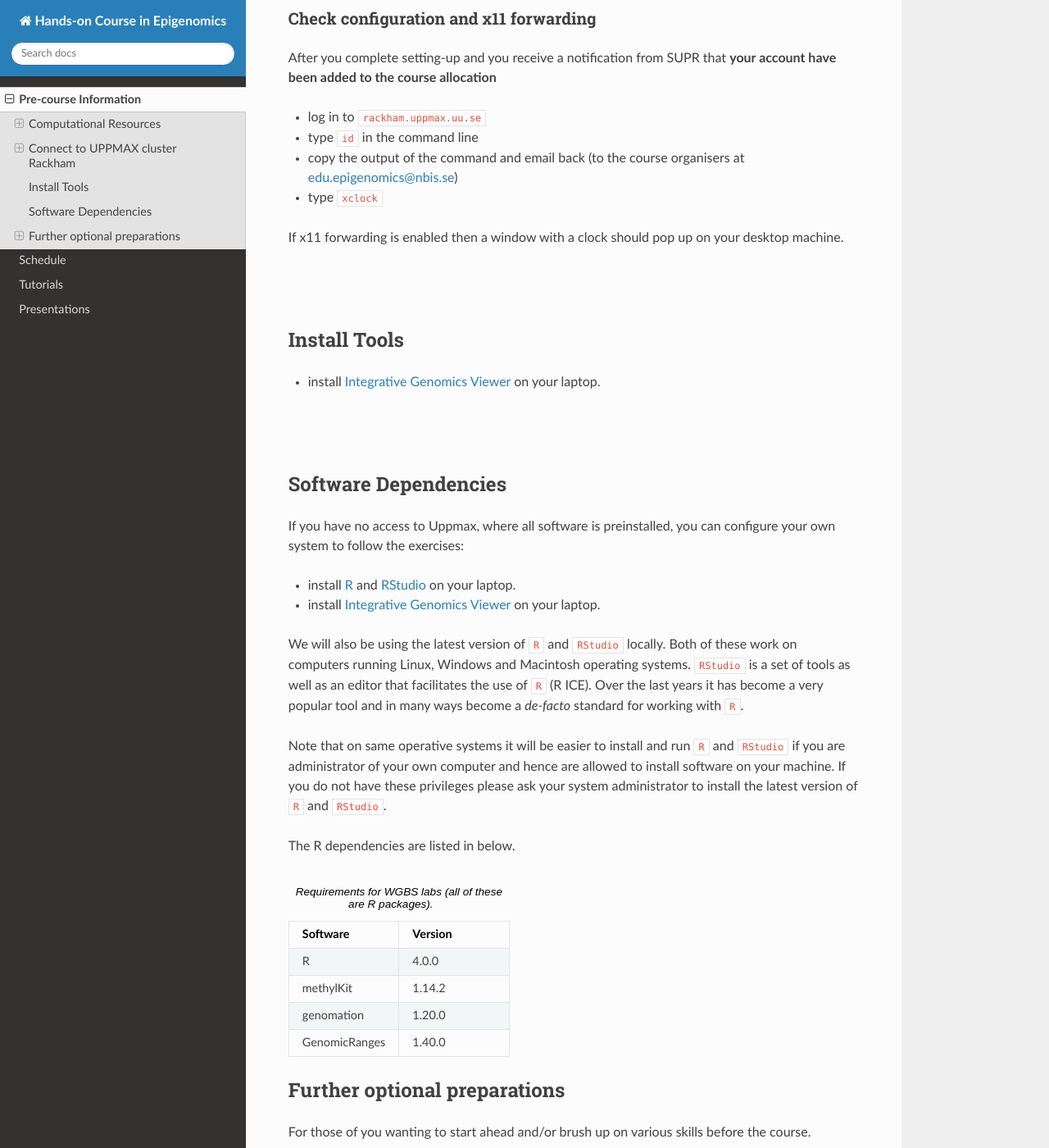
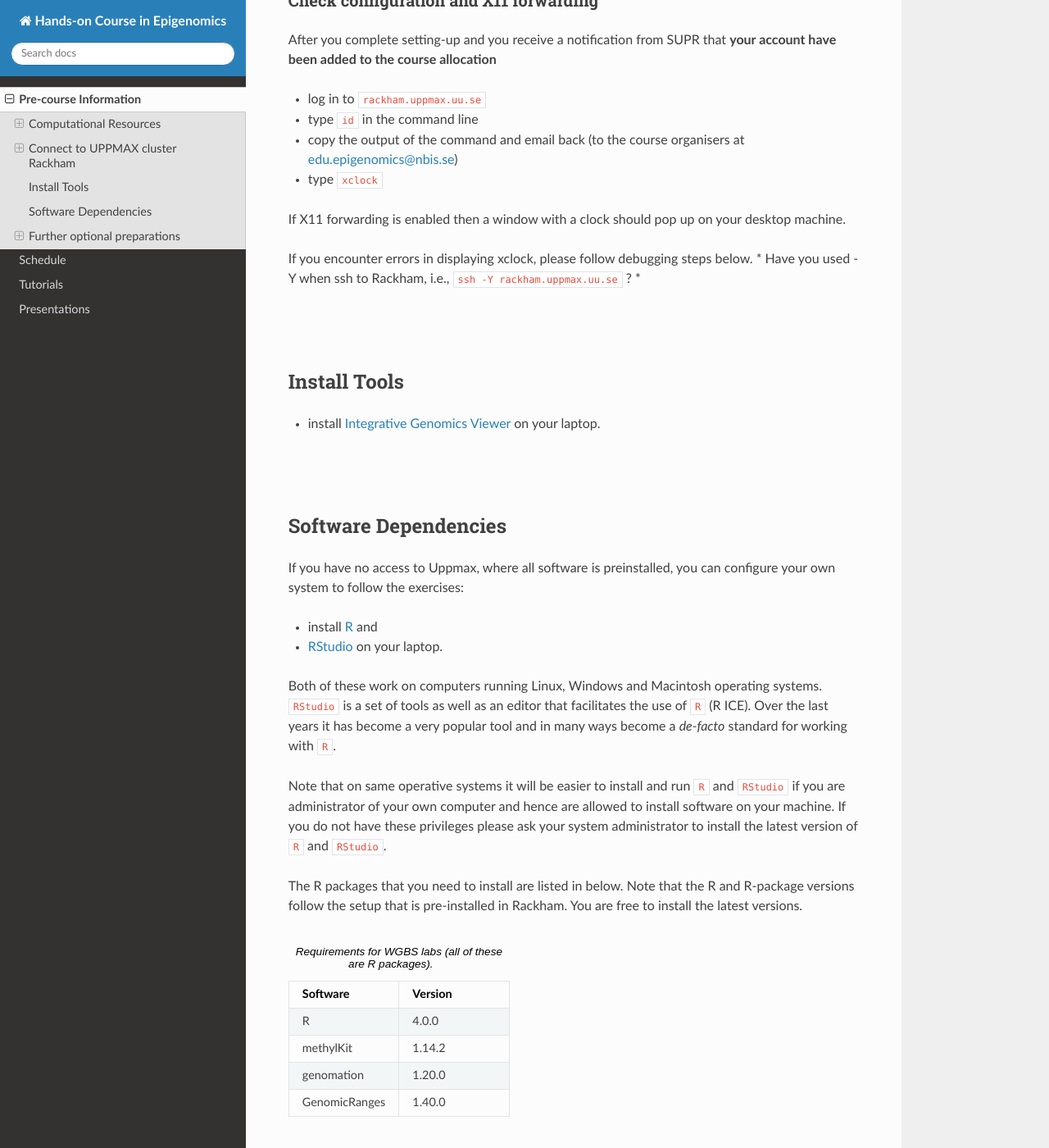
Before and after one commit to NBISweden/ngi-nbis-epigenomics-hands-on, a Sphinx documentation site: the page built from docs/content/precourse.rst, in a window 1280 px wide and 1400 px high, scrolled down 2435 px. Shown: the whole window at 82% size. Built offline with Sphinx 7.4.7 and the Read the Docs theme 3.1.0, drawn with Linux system fonts in a browser that asks for light colours; some of the changed text lies outside the part shown.

Commit message:
Refine UPPMAX setup instructions and formatting
Updated formatting and improved clarity in instructions for setting up UPPMAX 2FA and X11 forwarding. Adjusted text for consistency and readability.

```diff
--- a/docs/content/precourse.rst
+++ b/docs/content/precourse.rst
@@ -54,11 +54,11 @@
 Note that it might take up to 2 working days for your account to be created.  You will then receive 2 emails with information on how to login to UPPMAX.
 To apply, please follow this `instruction <https://docs.uppmax.uu.se/getting_started/user_account/#apply-for-an-account-at-uppmax>`_.
 
-:raw-html:`<br />`
-:raw-html:`<br />`
 
-It is also important to set-up your UPPMAX 2FA, please follow the instruction
-`here <https://docs.uppmax.uu.se/getting_started/get_uppmax_2fa/>`_.
+Set-up your UPPMAX 2FA
+------------------------
+
+Please follow the instruction `here <https://docs.uppmax.uu.se/getting_started/get_uppmax_2fa/>`_.
 
 
 Connect to UPPMAX cluster Rackham
@@ -122,7 +122,7 @@
 
 
 
-Check configuration and x11 forwarding
+Check configuration and X11 forwarding
 --------------------
 
 After you complete setting-up and you receive a notification from SUPR that **your account have been added to the course allocation**
@@ -135,7 +135,12 @@
 
 * type ``xclock``
 
-If x11 forwarding is enabled then a window with a clock should pop up on your desktop machine.
+If X11 forwarding is enabled then a window with a clock should pop up on your desktop machine.
+
+If you encounter errors in displaying xclock, please follow debugging steps below.
+* Have you used -Y when ssh to Rackham, i.e., ``ssh -Y rackham.uppmax.uu.se`` ?
+*
+
 
 
 :raw-html:`<br />`
@@ -160,16 +165,16 @@
 If you have no access to Uppmax, where all software is preinstalled, you can configure your own system to follow the exercises:
 
 
-- install `R <https://cran.r-project.org/>`_ and `RStudio <https://rstudio.com/>`_ on your laptop.
+- install `R <https://cran.r-project.org/>`_ and
+- `RStudio <https://rstudio.com/>`_ on your laptop.
 
-- install `Integrative Genomics Viewer <https://software.broadinstitute.org/software/igv/>`_ on your laptop.
 
-We will also be using the latest version of ``R`` and ``RStudio`` locally. Both of these work on computers running Linux, Windows and Macintosh operating systems. ``RStudio`` is a set of tools as well as an editor that facilitates the use of ``R`` (R ICE). Over the last years it has become a very popular tool and in many ways become a *de-facto* standard for working with ``R``.
+Both of these work on computers running Linux, Windows and Macintosh operating systems. ``RStudio`` is a set of tools as well as an editor that facilitates the use of ``R`` (R ICE). Over the last years it has become a very popular tool and in many ways become a *de-facto* standard for working with ``R``.
 
 Note that on same operative systems it will be easier to install and run ``R`` and ``RStudio`` if you are administrator of your own computer and hence are allowed to install software on your machine. If you do not have these privileges please ask your system administrator to install the latest version of ``R`` and ``RStudio``.
 
 
-The R dependencies are listed in below.
+The R packages that you need to install are listed in below.  Note that the R and R-package versions follow the setup that is pre-installed in Rackham.  You are free to install the latest versions.
 
 
 .. list-table:: Requirements for WGBS labs (all of these are R packages).
```
Also changed, not shown: other parts of docs/content/precourse.rst (+3 -0 lines).
